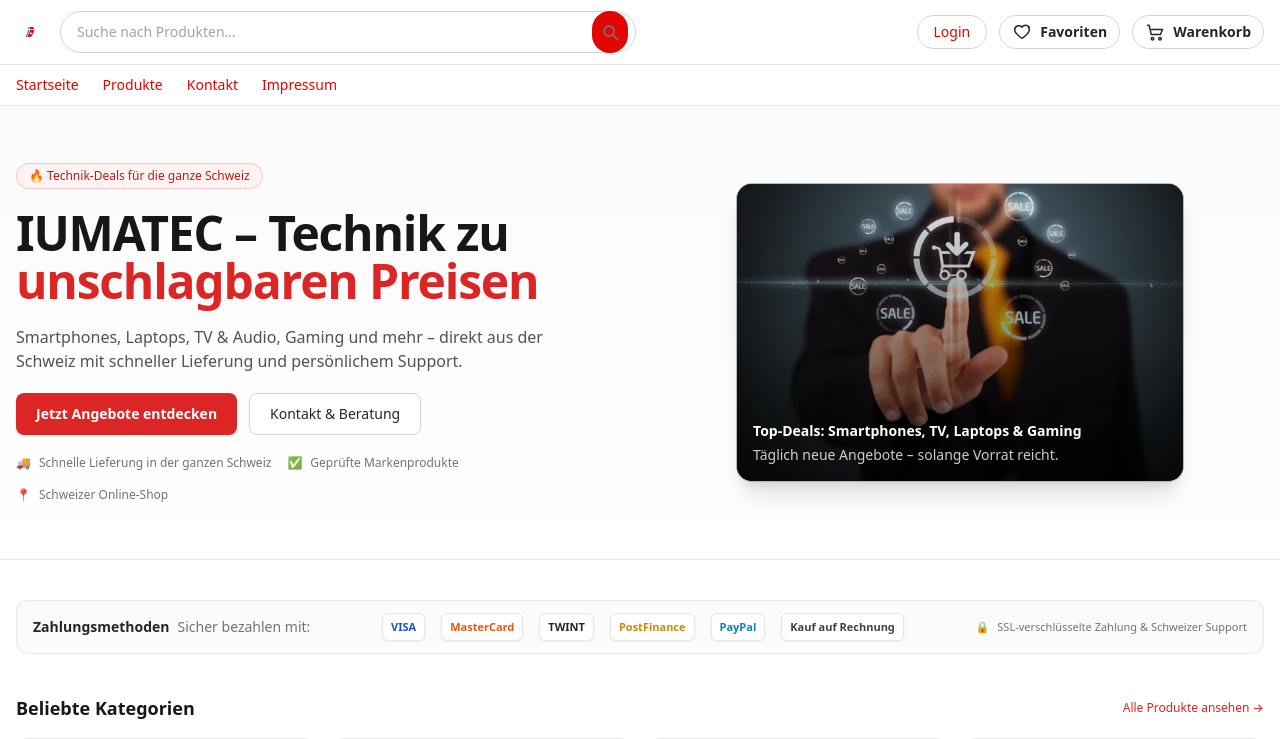
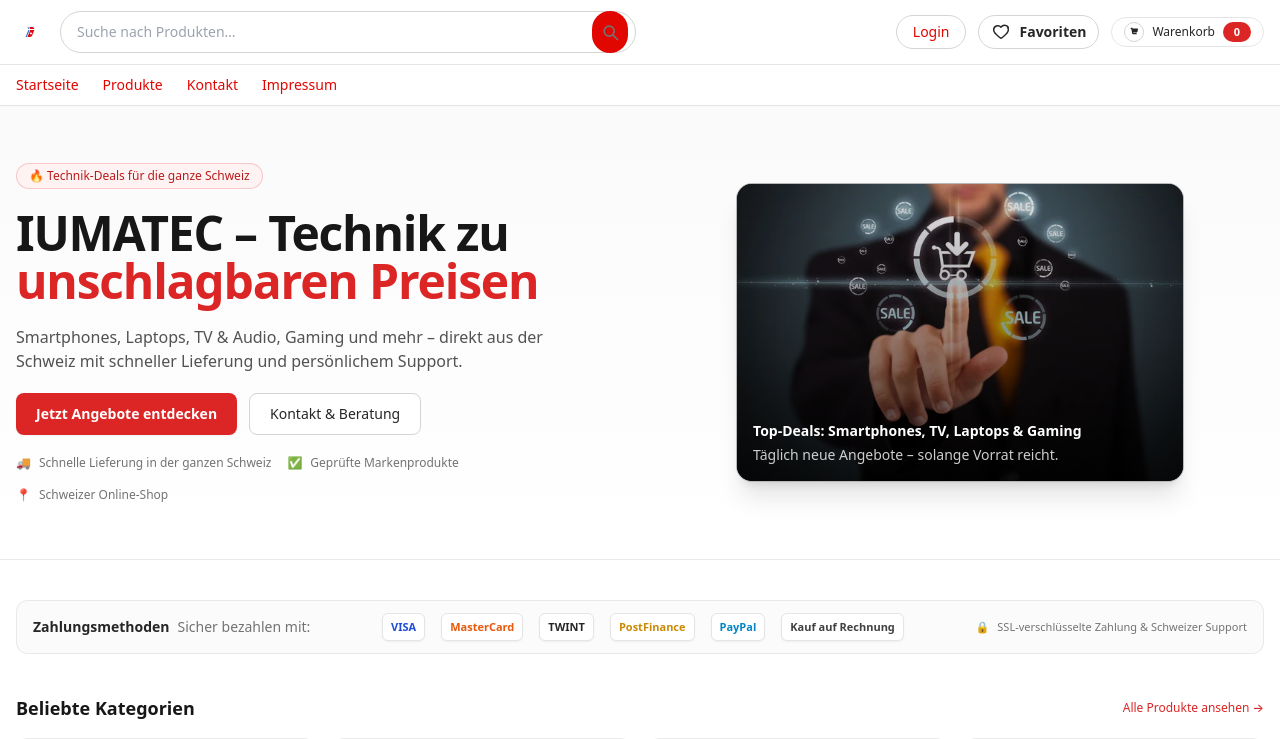
Before and after one commit to celsoneves32/iumatec-site, a Next.js app: page / in a window 1280 px wide. Shown: the top 739 px of the page. Built offline with nearby package versions, Linux system fonts and the light colour scheme; no server answers.

Commit message:
Update CartStatus.tsx

```diff
--- a/components/CartStatus.tsx
+++ b/components/CartStatus.tsx
@@ -4,46 +4,38 @@
 import Link from "next/link";
 import { useCart } from "@/context/CartContext";
 
-function CartIcon(props: React.SVGProps<SVGSVGElement>) {
-  return (
-    <svg
-      viewBox="0 0 24 24"
-      aria-hidden="true"
-      {...props}
-      fill="none"
-      stroke="currentColor"
-      strokeWidth="1.8"
-      strokeLinecap="round"
-      strokeLinejoin="round"
-    >
-      <circle cx="9" cy="20" r="1.5" />
-      <circle cx="18" cy="20" r="1.5" />
-      <path d="M3 4h2l2.5 11h11L21 9H8" />
-    </svg>
-  );
-}
-
 export default function CartStatus() {
   const { items } = useCart();
 
-  const count = items.reduce(
-    (sum: number, item: any) => sum + (item.quantity ?? 1),
+  const itemCount = items.reduce(
+    (sum, item) => sum + item.quantity,
     0
   );
-  const hasItems = count > 0;
 
   return (
     <Link
       href="/cart"
-      className="inline-flex items-center gap-2 rounded-full border border-neutral-300 px-3 py-1.5 text-sm font-semibold text-neutral-800 hover:bg-neutral-100 transition"
+      className="inline-flex items-center gap-2 rounded-full border border-neutral-200 bg-white/80 px-3 py-1 text-xs font-medium text-neutral-800 hover:border-red-500 hover:text-red-600"
     >
-      <CartIcon className="h-5 w-5" />
-      <span className="hidden sm:inline">Warenkorb</span>
-      {hasItems && (
-        <span className="inline-flex items-center justify-center min-w-[22px] h-5 rounded-full bg-red-600 text-white text-xs font-bold px-1.5">
-          {count}
-        </span>
-      )}
+      {/* Ícone simples de carrinho em SVG */}
+      <span className="inline-flex h-5 w-5 items-center justify-center rounded-full border border-neutral-300">
+        <svg
+          aria-hidden="true"
+          viewBox="0 0 24 24"
+          className="h-3 w-3"
+        >
+          <path
+            d="M7 4h-.8a1.2 1.2 0 0 0 0 2.4H7l1.2 8.1a2.4 2.4 0 0 0 2.4 2.1h5.8a1.2 1.2 0 0 0 0-2.4h-5.8l-.2-1.2h6.8a1.8 1.8 0 0 0 1.7-1.4l1-4.8A1.2 1.2 0 0 0 18.6 5H9.1L8.9 4.1A1.2 1.2 0 0 0 7.7 3H7Z"
+            fill="currentColor"
+          />
+        </svg>
+      </span>
+
+      <span>Warenkorb</span>
+
+      <span className="inline-flex items-center justify-center rounded-full bg-red-600 px-2 py-0.5 text-[11px] font-semibold text-white min-w-[1.75rem] text-center">
+        {itemCount}
+      </span>
     </Link>
   );
 }
```
